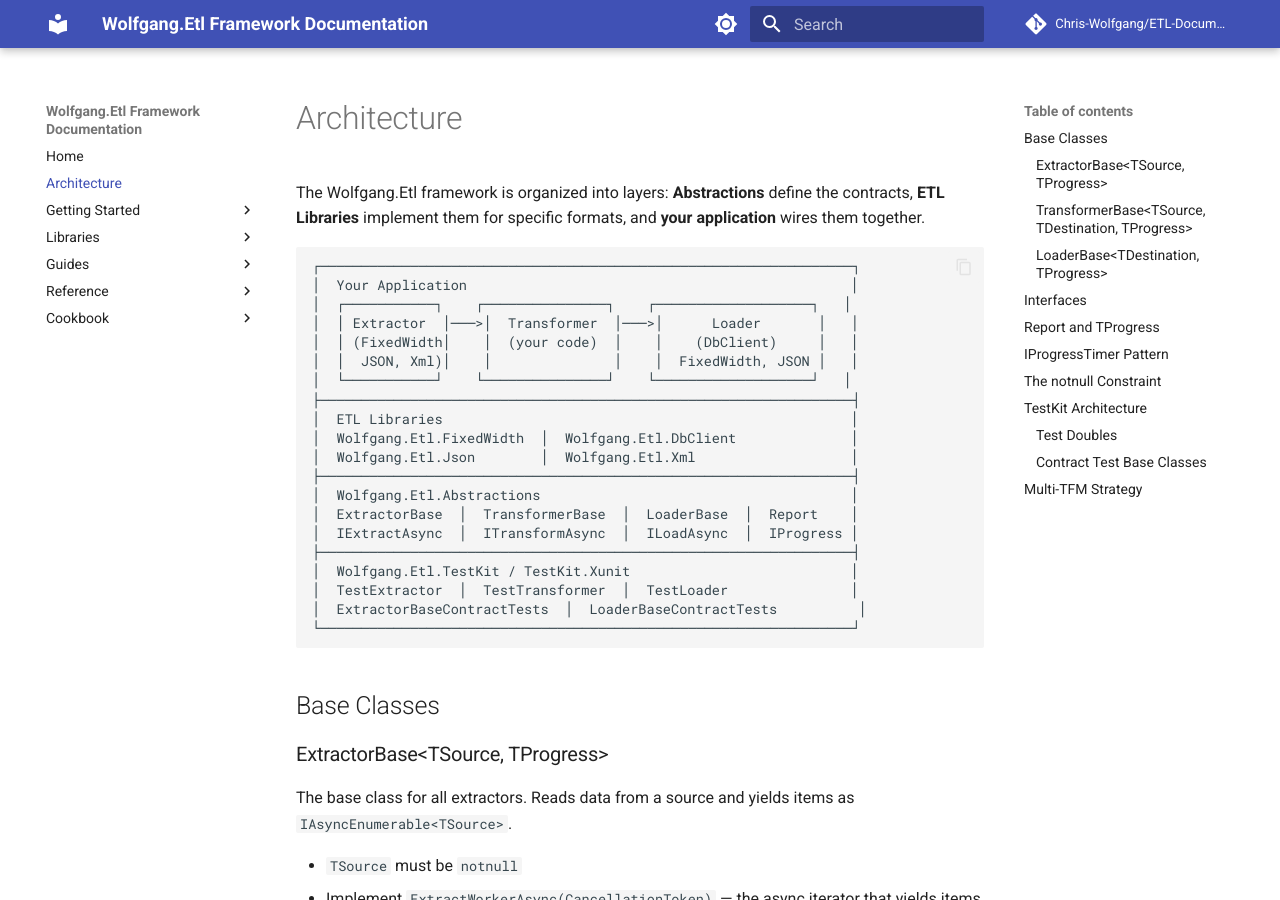
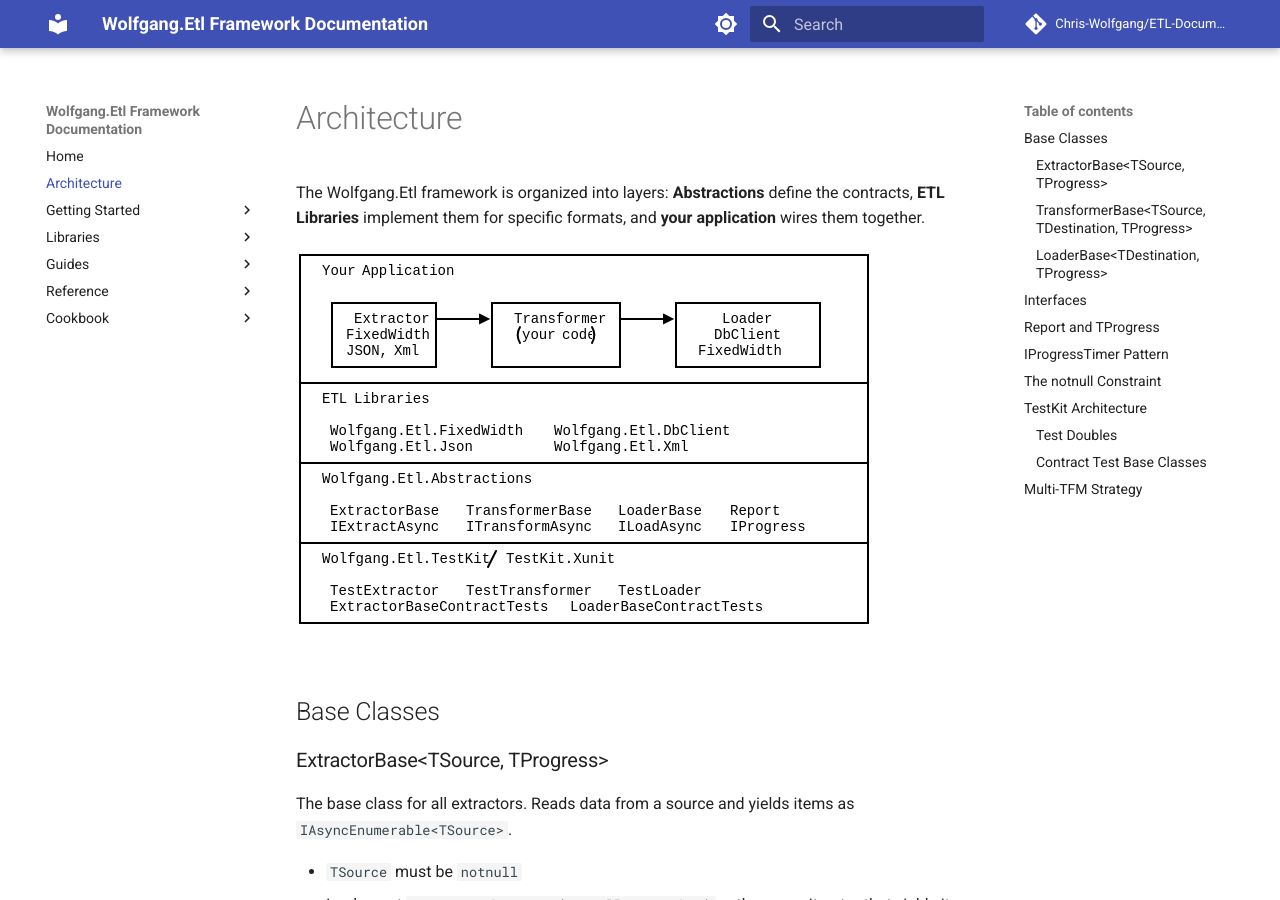
Before and after one commit to Chris-Wolfgang/ETL-Documentation, an MkDocs documentation site: the page built from docs/architecture.md, in a window 1280 px wide and 900 px high. Built offline with MkDocs 1.6.1 and Material for MkDocs 9.7.7, drawn with Linux system fonts in a browser that asks for light colours; comment, search, counter and statistics services are not loaded.

Commit message:
architecture.md: replace ASCII layered diagram with light/dark SVG variants
The opening layered-architecture diagram on the Architecture page was
ASCII art rendered inside a fenced code block. Browsers using the
default Material code-block font render the box-drawing characters
(┌─┐│└─┘├┤) with proportional spacing, which produces the misalignment
shown in the user's screenshot.

Replace with two pre-rendered SVG variants and use Material's
`#only-light` / `#only-dark` URL fragment trick so the correct one
is shown for each color scheme.

## How the SVGs were generated

The diagram source is svgbob (an ASCII-art-to-SVG converter). The
.bob source lives at `docs/assets/architecture.bob` so the diagram
can be regenerated when content changes. Render with:

  curl -X POST https://kroki.io/svgbob/svg \
       -H "Content-Type: text/plain" \
       --data-binary "@docs/assets/architecture.bob" \
       -o docs/assets/architecture-light.svg

The dark variant is the same SVG with one find-and-replace on the
embedded <style> block:
  stroke: black -> stroke: #e0e0e0
  fill:   black -> fill:   #e0e0e0
  fill:   white -> fill:   transparent

The transparent text-label backgrounds let the page background show
through, which works in both color schemes.

## Why two SVGs instead of currentColor or prefers-color-scheme

- `currentColor` requires the SVG to be in the page's CSS context.
  An <img>-referenced SVG is rendered in isolation, so currentColor
  resolves to the SVG's own root color (effectively black) and does
  not adapt to the page theme.
- `prefers-color-scheme` inside the SVG's <style> works for users
  whose Material toggle matches their OS preference, but breaks for
  users who manually toggle Material against their OS setting.
- Material's `#only-light` / `#only-dark` URL fragment is the
  documented way to do theme-aware images and works regardless of
  whether the toggle matches the OS preference.

## Files changed
- docs/architecture.md: replace 22-line ASCII code block with two
  one-line image references
- docs/assets/architecture.bob: svgbob source (38 lines)
- docs/assets/architecture-light.svg: 162-line SVG, black on transparent
- docs/assets/architecture-dark.svg: 162-line SVG, #e0e0e0 on transparent

Co-Authored-By: Claude Opus 4.6 <noreply@anthropic.com>

````diff
--- a/docs/architecture.md
+++ b/docs/architecture.md
@@ -2,28 +2,8 @@
 
 The Wolfgang.Etl framework is organized into layers: **Abstractions** define the contracts, **ETL Libraries** implement them for specific formats, and **your application** wires them together.
 
-```
-┌─────────────────────────────────────────────────────────────────┐
-│  Your Application                                               │
-│  ┌───────────┐    ┌───────────────┐    ┌───────────────────┐   │
-│  │ Extractor  │───>│  Transformer  │───>│      Loader       │   │
-│  │ (FixedWidth│    │  (your code)  │    │    (DbClient)     │   │
-│  │  JSON, Xml)│    │               │    │  FixedWidth, JSON │   │
-│  └───────────┘    └───────────────┘    └───────────────────┘   │
-├─────────────────────────────────────────────────────────────────┤
-│  ETL Libraries                                                  │
-│  Wolfgang.Etl.FixedWidth  │  Wolfgang.Etl.DbClient              │
-│  Wolfgang.Etl.Json        │  Wolfgang.Etl.Xml                   │
-├─────────────────────────────────────────────────────────────────┤
-│  Wolfgang.Etl.Abstractions                                      │
-│  ExtractorBase  │  TransformerBase  │  LoaderBase  │  Report    │
-│  IExtractAsync  │  ITransformAsync  │  ILoadAsync  │  IProgress │
-├─────────────────────────────────────────────────────────────────┤
-│  Wolfgang.Etl.TestKit / TestKit.Xunit                           │
-│  TestExtractor  │  TestTransformer  │  TestLoader               │
-│  ExtractorBaseContractTests  │  LoaderBaseContractTests          │
-└─────────────────────────────────────────────────────────────────┘
-```
+![Wolfgang.Etl framework architecture](assets/architecture-light.svg#only-light)
+![Wolfgang.Etl framework architecture](assets/architecture-dark.svg#only-dark)
 
 ## Base Classes
 
````
Also changed, not shown: docs/assets/architecture-dark.svg (added), docs/assets/architecture-light.svg (added), 1 other file.
